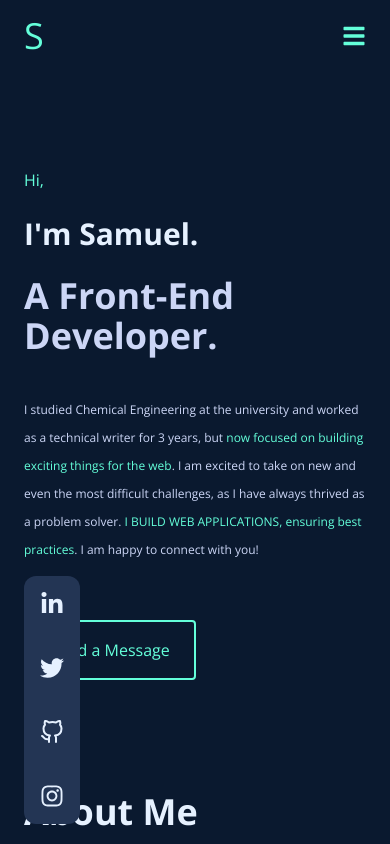
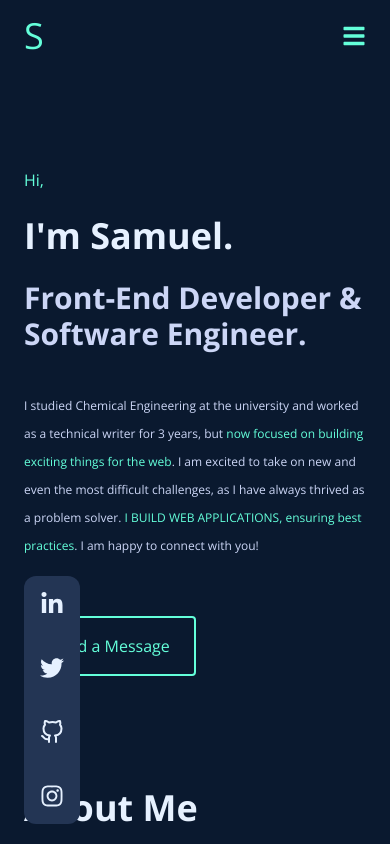
Before and after one commit to kokombo/ibrahim-samuel, a React (Create React App) app: page / in a window 390 px wide. Shown: the top 844 px of the page. Built offline with nearby package versions, Linux system fonts and the light colour scheme.

Commit message:
home update

```diff
--- a/src/components/EachProject.jsx
+++ b/src/components/EachProject.jsx
@@ -18,7 +18,11 @@ const EachProject = ({
         className={`md:${style} flex flex-col gap-10 md:items-center slide-top`}
       >
         <div className="h-80 lg:h-96 md:w-1/2 border-2">
-          <img src={image} alt={title} className="h-full w-full" />
+          <img
+            src={image}
+            alt={title}
+            className="h-full w-full opacity-60 hover:opacity-100"
+          />
         </div>
 
         <div className="flex flex-col gap-6 md:w-1/2">
--- a/src/pages/Home.jsx
+++ b/src/pages/Home.jsx
@@ -19,14 +19,14 @@ const Home = () => {
               <h1 className="text-primary text-1xl sm:text-4xl md:text-5xl">
                 Hi,{" "}
               </h1>
-              <h1 className="text-secondary text-3xl sm:text-5xl md:text-7xl font-bold">
+              <h1 className="text-secondary text-4xl sm:text-5xl md:text-7xl font-bold">
                 I'm Samuel.
               </h1>
-              <h1 className="text-lightest-slate text-4xl sm:text-6xl leading-12 font-bold">
-                A Front-End Developer.
+              <h1 className="text-lightest-slate text-3xl sm:text-6xl leading-12 font-bold capitalize">
+                Front-End Developer & Software Engineer.
               </h1>
             </span>
-
+            {/*  max-w-screen-lg */}
             <span className="text-focus-in">
               <p className="text-lightest-slate text-xs sm:text-base leading-7 sm:leading-8 max-w-screen-sm">
                 I studied Chemical Engineering at the university and worked as a
```
